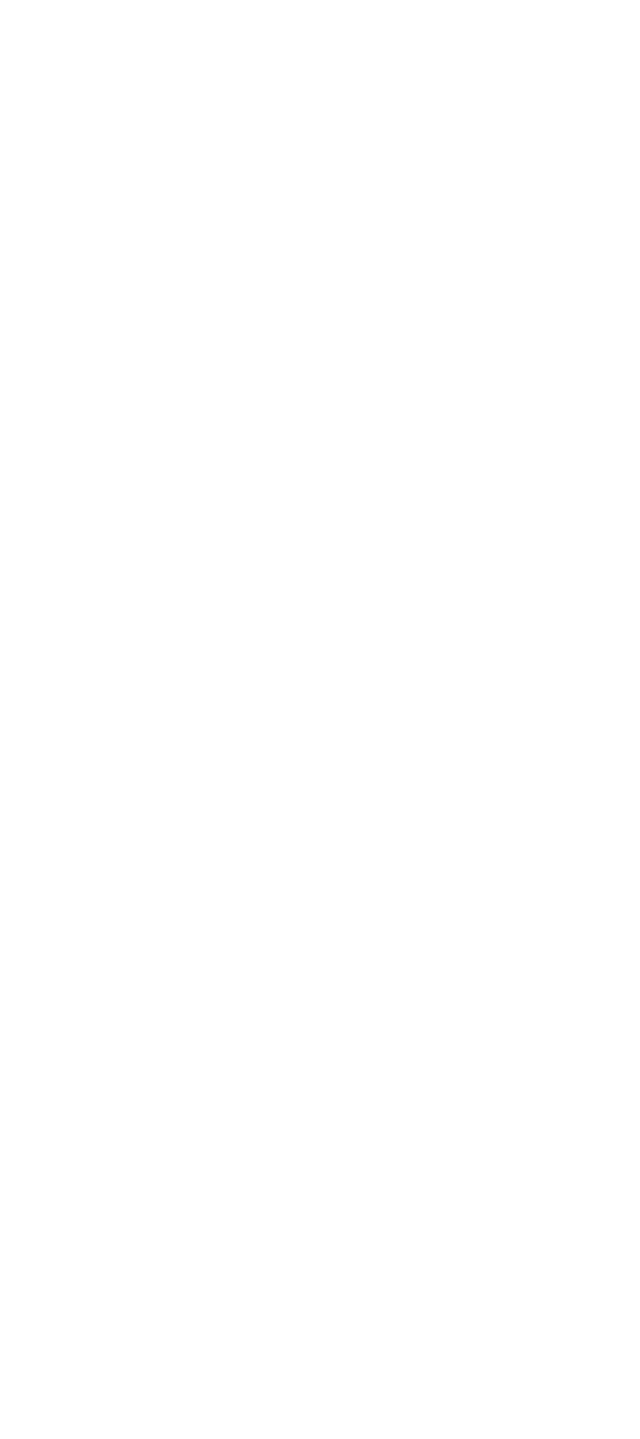
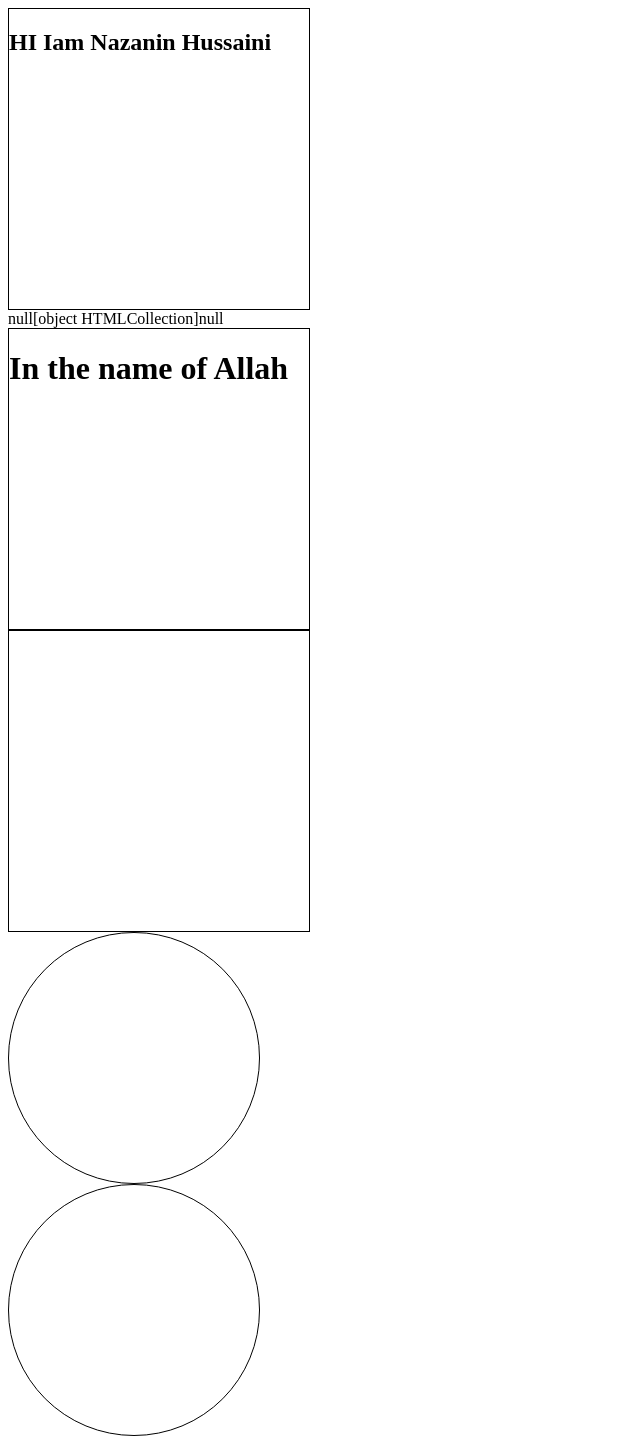
Before and after one commit to nazaninhussaini/javaScript, a plain HTML site: page js-and-html/index.html in a window 1280 px wide. Shown: the whole page, without its empty margins (0-640 px from the left). Before the commit the page ends 800 px from the top, so only its background shows below. Drawn offline with Linux system fonts and the light colour scheme.

Commit message:
add project

```diff
--- a/js-and-html/index.html
+++ b/js-and-html/index.html
@@ -4,8 +4,28 @@
     <meta charset="UTF-8">
     <meta name="viewport" content="width=device-width, initial-scale=1.0">
     <title>Document</title>
+    <style>
+        div{
+            height: 300px;
+            width: 300px;
+            border:1px solid black
+        }
+        section{
+            height: 250px;
+            width: 250px;
+            border: 1px solid black;
+            border-radius: 50%;
+        }
+    </style>
 </head>
 <body>
     <script src="./js-project/app.js"></script>
+    <div class="naz" id="a">
+        <h1>In the name of Allah </h1>
+    </div>
+    <div class="naz" id="b"></div>
+
+    <section class="one" id="d"></section>
+    <section class="one" id="p"></section>
 </body>
 </html>
--- a/js-and-html/js-project/app.js
+++ b/js-and-html/js-project/app.js
@@ -0,0 +1,16 @@
+const myHtmlBody = document.body;
+const myDiv = document.createElement("div");
+myHtmlBody.append(myDiv);
+
+const idSelect = document.getElementById("a");
+myHtmlBody.append(idSelect);
+
+const classNameSelect = document.getElementsByClassName ("naz");
+myHtmlBody.append(classNameSelect);
+
+const qureySelect = document.querySelector("h1");
+myHtmlBody.append(qureySelect)
+
+const h2 = document.createElement ("h2")
+h2.textContent = "HI Iam Nazanin Hussaini";
+myDiv.append(h2);
```
